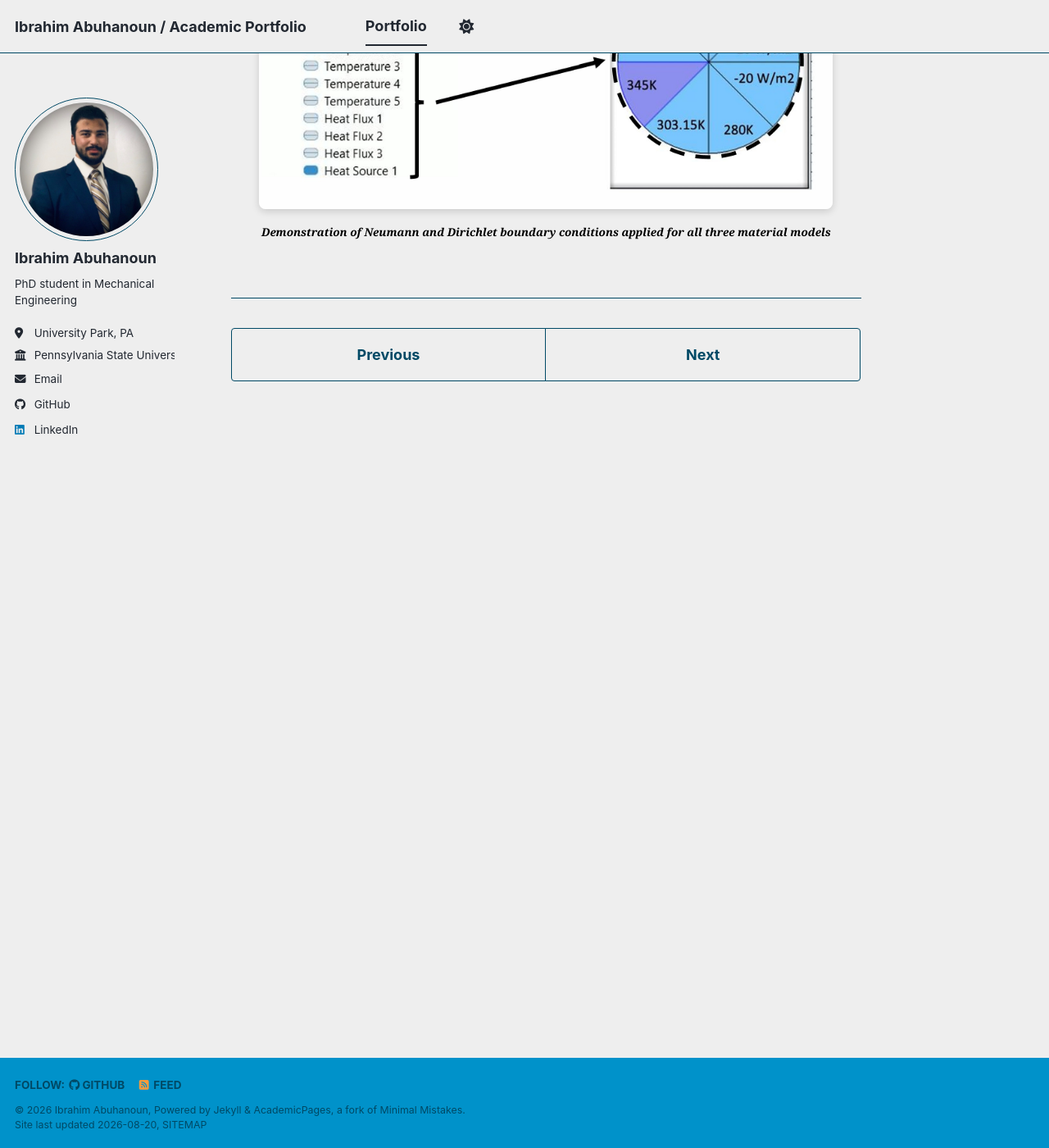
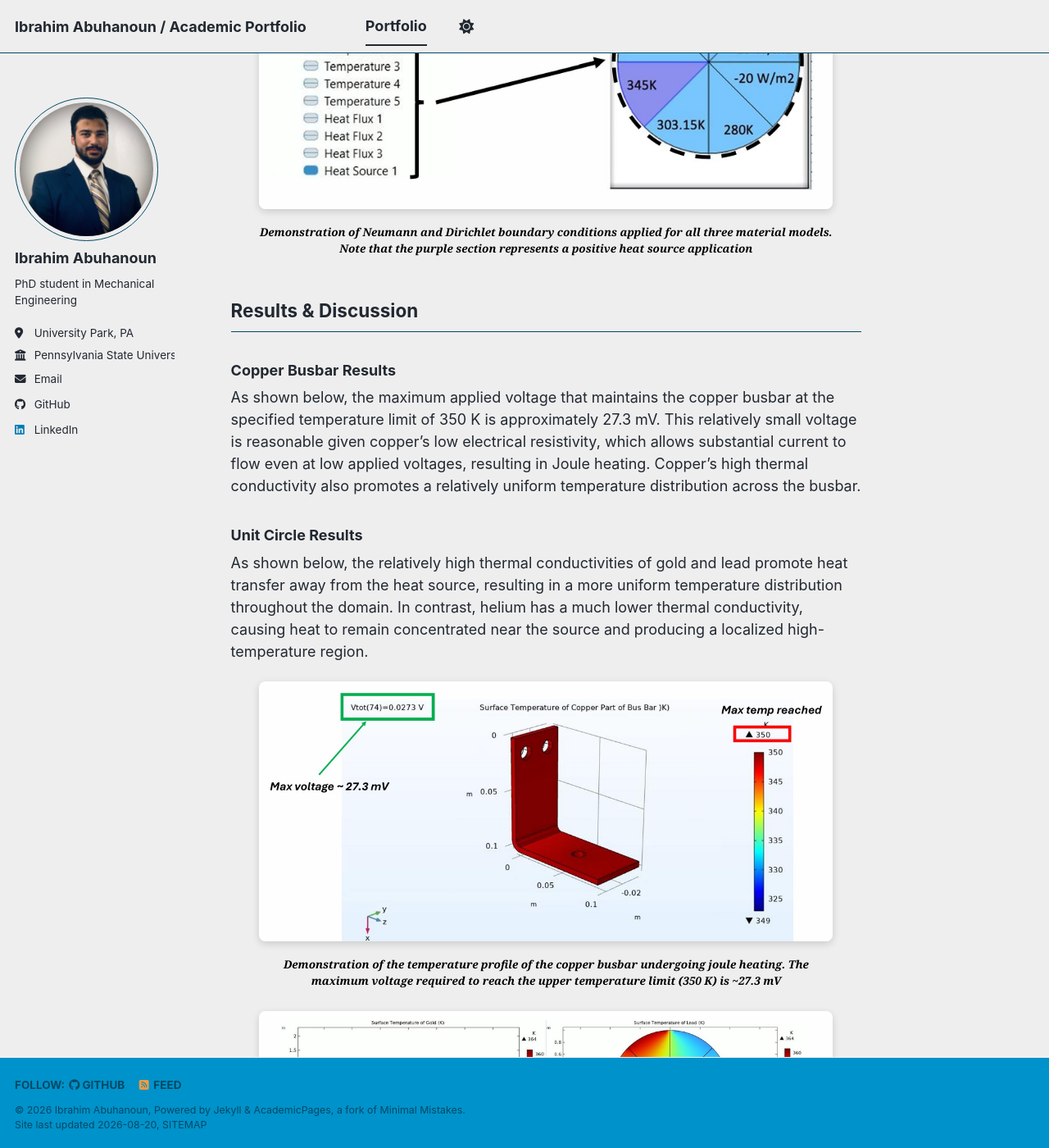
Before and after one commit to IbrahimAbuhanoun/IbrahimAbuhanoun.github.io, a Jekyll site: the page built from _portfolio/portfolio-4.md, in a window 1280 px wide and 1400 px high, scrolled down 2427 px. Shown: the whole window at 82% size. Built offline with Jekyll 4.4.1, drawn with Linux system fonts in a browser that asks for light colours; a style sheet for code colours, icons or effects is not loaded; some of the changed text lies outside the part shown.

Commit message:
Update portfolio-4.md

```diff
--- a/_portfolio/portfolio-4.md
+++ b/_portfolio/portfolio-4.md
@@ -4,14 +4,14 @@ excerpt: "This section showcases COMSOL Multiphysics projects exploring electrot
 collection: portfolio
 ---
 ## Project Overview
-### Copper Bus Bar Problem
-The objective of this study was to examine the electrothermal behavior of a copper bus bar (with three titanium bolts) under a specified temperature constraint. Specifically, the goal was to determine the maximum voltage that could be applied across the bus bar without its temperature exceeding 350 K.
+### Copper Busbar Problem
+The objective of this study was to examine the electrothermal behavior of a copper busbar (with three titanium bolts) under a specified temperature constraint. Specifically, the goal was to determine the maximum voltage that could be applied across the busbar without its temperature exceeding 350 K.
 ### Unit Circle Problem
 The objective of this study was to investigate the effect of material selection on the thermal behavior of a unit circle. The analysis compared the resulting temperature profiles for three different materials: gold, lead, and helium gas.
 ## Design Methodology
 ### Copper Bus Bar Design Methodology
 - **Parametric Sweep:** A parametric sweep was set over an appropriate voltage range (20-30 mV) to identify the maximum voltage required to meet the temperature constraint.
-- **Plot Adjustments:** The maximum temperature was set for both the bus bar body and for the scale, and the bus bar (green) was selected as the testing domain for the simulation.
+- **Plot Adjustments:** The maximum temperature was set for both the busbar body and for the scale, and the busbar (green) was selected as the testing domain for the simulation.
 
 <div class="research-figure-grid" style="grid-template-columns: 1fr; margin-top:20px;">
   <figure class="research-figure" style="max-width:700px; margin:0 auto; width:100%;">
@@ -42,7 +42,7 @@ The objective of this study was to investigate the effect of material selection
              box-shadow:0 3px 10px rgba(0,0,0,0.15);"
     >
     <figcaption class="research-caption" style="text-align:center; width:100%; color:#000; font-weight:bold; font-style:italic;">
-      Demonstration of plot adjustments before simulating the bus bar model: The temperature bounds were set and shown, and the bus bar (green) was selected as the domain
+      Demonstration of plot adjustments before simulating the busbar model: The temperature bounds were set and shown, and the bus bar (green) was selected as the domain
     </figcaption>
   </figure>
 </div>
@@ -80,7 +80,47 @@ The objective of this study was to investigate the effect of material selection
              box-shadow:0 3px 10px rgba(0,0,0,0.15);"
     >
     <figcaption class="research-caption" style="text-align:center; width:100%; color:#000; font-weight:bold; font-style:italic;">
-      Demonstration of Neumann and Dirichlet boundary conditions applied for all three material models
+      Demonstration of Neumann and Dirichlet boundary conditions applied for all three material models. Note that the purple section represents a positive heat source application
     </figcaption>
   </figure>
 </div>
+
+## Results & Discussion
+### Copper Busbar Results
+As shown below, the maximum applied voltage that maintains the copper busbar at the specified temperature limit of 350 K is approximately 27.3 mV. This relatively small voltage is reasonable given copper's low electrical resistivity, which allows substantial current to flow even at low applied voltages, resulting in Joule heating. Copper's high thermal conductivity also promotes a relatively uniform temperature distribution across the busbar.
+### Unit Circle Results
+As shown below, the relatively high thermal conductivities of gold and lead promote heat transfer away from the heat source, resulting in a more uniform temperature distribution throughout the domain. In contrast, helium has a much lower thermal conductivity, causing heat to remain concentrated near the source and producing a localized high-temperature region.
+
+<div class="research-figure-grid" style="grid-template-columns: 1fr; margin-top:20px;">
+  <figure class="research-figure" style="max-width:700px; margin:0 auto; width:100%;">
+    <img
+      src="/images/COMSOL/Bus_Results.jpg"
+      alt="Bus bar simulation results showing maximum voltage and temperature"
+      style="width:100%;
+             height:auto;
+             display:block;
+             border-radius:8px;
+             box-shadow:0 3px 10px rgba(0,0,0,0.15);"
+    >
+    <figcaption class="research-caption" style="text-align:center; width:100%; color:#000; font-weight:bold; font-style:italic;">
+      Demonstration of the temperature profile of the copper busbar undergoing joule heating. The maximum voltage required to reach the upper temperature limit (350 K) is ~27.3 mV
+    </figcaption>
+  </figure>
+</div>
+
+<div class="research-figure-grid" style="grid-template-columns: 1fr; margin-top:20px;">
+  <figure class="research-figure" style="max-width:700px; margin:0 auto; width:100%;">
+    <img
+      src="/images/COMSOL/Circle_Res.jpg"
+      alt="Temperature distribution results for gold, lead, and helium unit circle models"
+      style="width:100%;
+             height:auto;
+             display:block;
+             border-radius:8px;
+             box-shadow:0 3px 10px rgba(0,0,0,0.15);"
+    >
+    <figcaption class="research-caption" style="text-align:center; width:100%; color:#000; font-weight:bold; font-style:italic;">
+      Demonstration of the temperature profile across the unit circle geometry for gold, lead, and helium gas
+    </figcaption>
+  </figure>
+</div>
```
